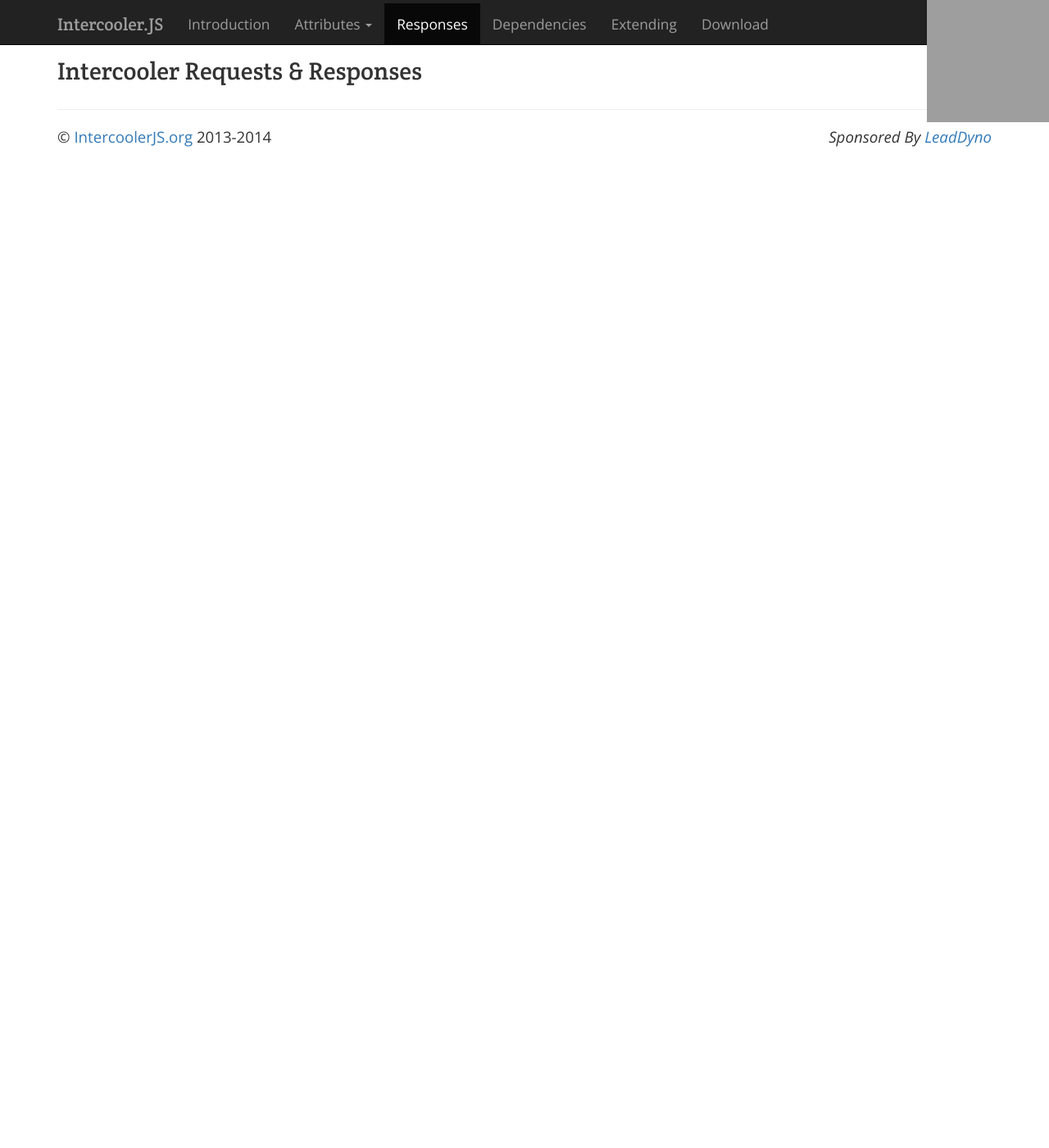
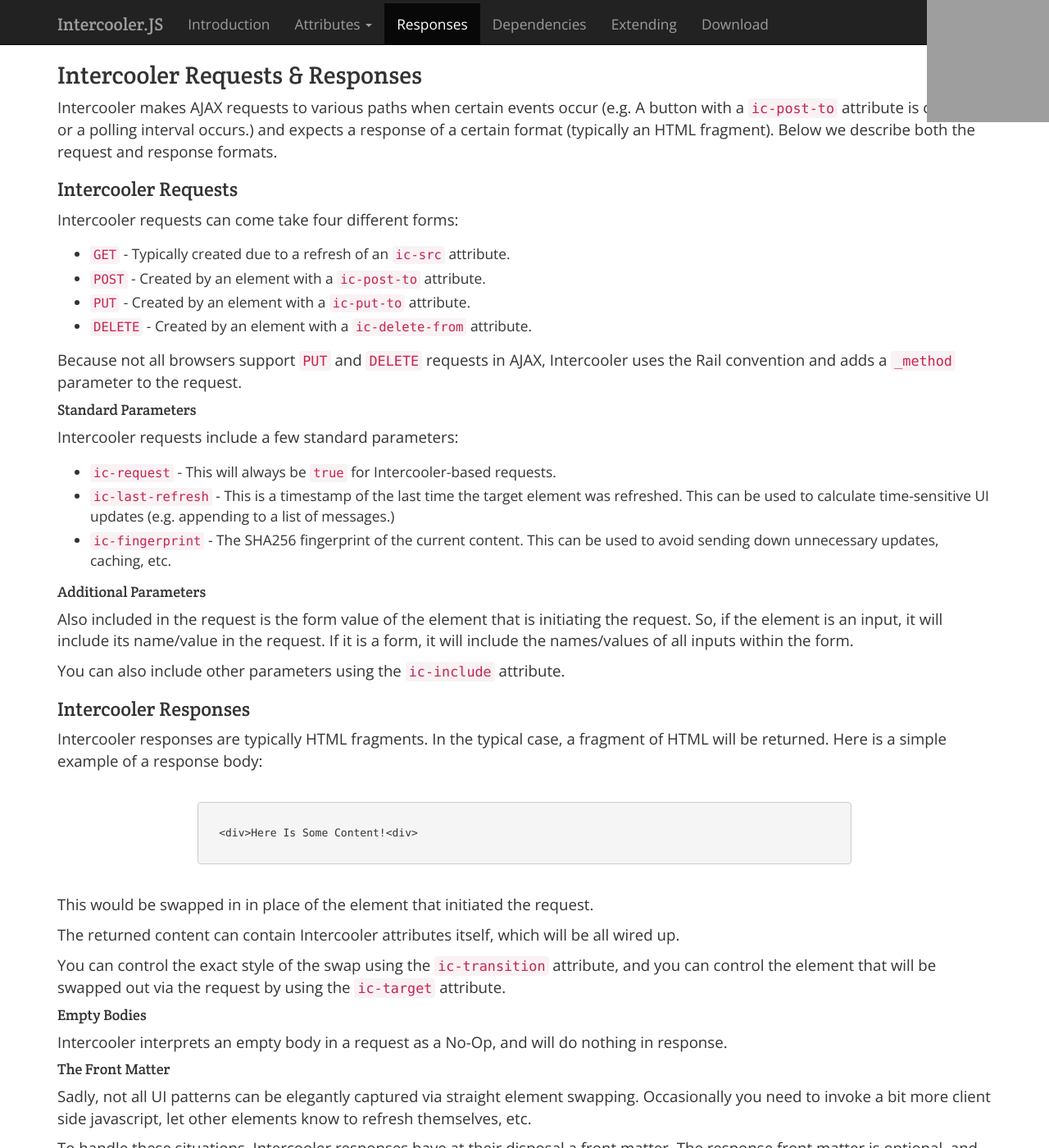
Before and after one commit to bigskysoftware/intercooler-js, a Jekyll site: the page built from www/responses.html, in a window 1280 px wide and 1400 px high. Shown: the whole window at 82% size. Built offline with Jekyll 4.4.1, drawn with Linux system fonts in a browser that asks for light colours; nearby versions of some CDN libraries; a style sheet for code colours, icons or effects is not loaded; some of the changed text lies outside the part shown; grey boxes are pictures that could not be loaded.

Commit message:
Some rough request/response documentation

```diff
--- a/www/_layouts/default.html
+++ b/www/_layouts/default.html
@@ -66,13 +66,13 @@
                 <li><a href="/attributes/ic-post-to.html">ic-post-to</a></li>
                 <li><a href="/attributes/ic-put-to.html">ic-put-to</a></li>
                 <li><a href="/attributes/ic-delete-from.html">ic-delete-from</a></li>
-                <li><a href="/attributes/ic-include.html">ic-include</a></li>
                 <li class="divider"></li>
                 <li class="dropdown-header">Meta Attributes</li>
                 <li><a href="/attributes/ic-poll.html">ic-poll</a></li>
                 <li><a href="/attributes/ic-deps.html">ic-deps</a></li>
+                <li><a href="/attributes/ic-target.html">ic-target</a></li>
+                <li><a href="/attributes/ic-include.html">ic-include</a></li>
                 <li><a href="/attributes/ic-limit-children.html">ic-limit-children</a></li>
-                <li><a href="/attributes/ic-target.html">ic-target</a></li>
                 <li><a href="/attributes/ic-transition.html">ic-transition</a></li>
               </ul>
             </li>
--- a/www/css/site.css
+++ b/www/css/site.css
@@ -1,5 +1,9 @@
 .body-wrapper {
-  margin-top: 50px !important;
+  margin-top: 55px !important;
+}
+
+.jumbotron {
+  padding-top: 30px !important;
 }
 
 h1, h2, h3, h4 {
@@ -15,6 +19,11 @@ h1, h2, h3, h4 {
 p {
   font-family: 'Open Sans', 'Helvetica Neue', Helvetica, Arial, sans-serif;
   font-size: 14pt;
+}
+
+ul {
+  margin-top: 16px;
+  margin-bottom: 16px;
 }
 
 li {
--- a/www/responses.html
+++ b/www/responses.html
@@ -6,7 +6,111 @@ nav: responses
 
   <div class="row">
     <div class="col-md-12">
+
       <h2>Intercooler Requests &amp; Responses</h2>
+
+      <p>Intercooler makes AJAX requests to various paths when certain events occur (e.g. A button with a
+      <code>ic-post-to</code> attribute is clicked, or a polling interval occurs.) and expects a response
+        of a certain format (typically an HTML fragment).  Below we describe both the request and response formats.</p>
+
+      <h3>Intercooler Requests</h3>
+
+      <p>
+        Intercooler requests can come take four different forms:
+      </p>
+
+      <ul>
+        <li><code>GET</code> - Typically created due to a refresh of an <code>ic-src</code> attribute.</li>
+        <li><code>POST</code> - Created by an element with a <code>ic-post-to</code> attribute.</li>
+        <li><code>PUT</code> - Created by an element with a <code>ic-put-to</code> attribute.</li>
+        <li><code>DELETE</code> - Created by an element with a <code>ic-delete-from</code> attribute.</li>
+      </ul>
+
+      <p>
+        Because not all browsers support <code>PUT</code> and <code>DELETE</code> requests in AJAX, Intercooler
+        uses the Rail convention and adds a <code>_method</code> parameter to the request.
+      </p>
+
+      <h4>Standard Parameters</h4>
+
+      <p>
+        Intercooler requests include a few standard parameters:
+      </p>
+
+      <ul>
+        <li><code>ic-request</code> - This will always be <code>true</code> for Intercooler-based requests.</li>
+        <li><code>ic-last-refresh</code> - This is a timestamp of the last time the target element was refreshed.
+          This can be used to calculate time-sensitive UI updates (e.g. appending to a list of messages.)</li>
+        <li><code>ic-fingerprint</code> - The SHA256 fingerprint of the current content.  This can be used to avoid
+        sending down unnecessary updates, caching, etc.</li>
+      </ul>
+
+      <h4>Additional Parameters</h4>
+
+      <p>
+        Also included in the request is the form value of the element that is initiating the request.  So, if
+        the element is an input, it will include its name/value in the request.  If it is a form, it will include
+        the names/values of all inputs within the form.
+      </p>
+
+      <p>
+        You can also include other parameters using the <a href="/attributes/ic-include.html"><code>ic-include</code></a> attribute.
+      </p>
+
+      <h3>Intercooler Responses</h3>
+
+      <p>Intercooler responses are typically HTML fragments.  In the typical case, a fragment of HTML will be returned.
+        Here is a simple example of a response body:</p>
+
+      <pre>
+
+  &lt;div>Here Is Some Content!&lt;div>
+      </pre>
+
+      <p>This would be swapped in in place of the element that initiated the request.</p>
+
+      <p>The returned content can contain Intercooler attributes itself, which will be all wired up.</p>
+
+      <p>You can control the exact style of the swap using the
+        <a href="/attributes/ic-transition.html"><code>ic-transition</code></a> attribute, and you can
+      control the element that will be swapped out via the request by using the
+        <a href="/attributes/ic-target.html"><code>ic-target</code></a> attribute.</p>
+
+      <h4>Empty Bodies</h4>
+
+      <p>Intercooler interprets an empty body in a request as a No-Op, and will do nothing in response.</p>
+
+      <h4>The Front Matter</h4>
+
+      <p>Sadly, not all UI patterns can be elegantly captured via straight element swapping.  Occasionally
+      you need to invoke a bit more client side javascript, let other elements know to refresh themselves,
+      etc.</p>
+
+      <p>To handle these situations, Intercooler responses have at their disposal a front matter.  The
+      response front matter is optional, and consists of three dashes at the very start of the response,
+      a series of front matter items, and then three dashes terminating the front matter.  Here is an example:
+      </p>
+
+      <pre>
+---
+!script: alert('yay!');
+---
+  &lt;div>Here Is Some Content!&lt;div>
+      </pre>
+
+      <p>Front matter items take the format: <i>command</i>:<i>data</i></p>
+
+      <p>The following commands are available in the front matter:</p>
+
+      <ul>
+        <li><code>!script:</code> - Allows you to evaluate arbitrary javascript.</li>
+        <li><code>!refresh:</code> - Allows you to pass down arbitrary dependency paths to refresh.</li>
+        <li><code>!remove:</code> - Allows you to remove an item from the UI (rather than replacing it.)</li>
+      </ul>
+
+      <p>The Front Matter can be used as an escape hatch, when you need to do something a bit fancier than
+      simply swapping in new content.</p>
+
     </div>
   </div>
 
```
